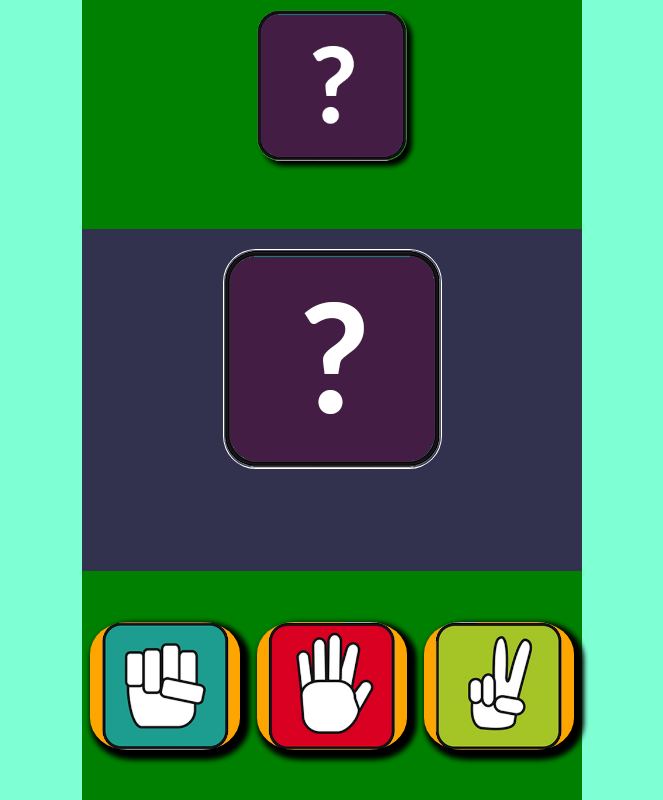
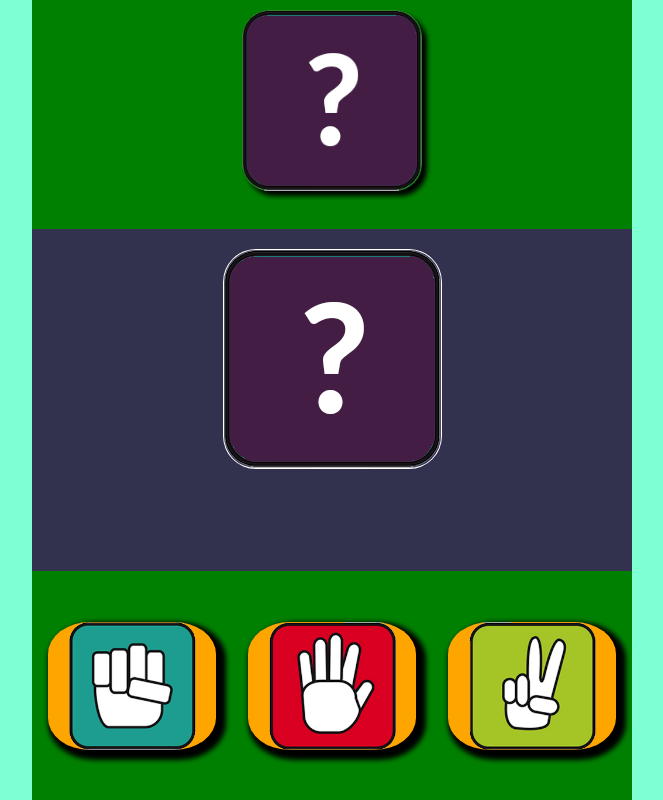
Before and after one commit to GastonVaras/piedra-papel-tijera, a plain HTML site: page index.html in a window 1280 px wide. Shown: the whole page, without its empty margins (308-971 px from the left). Drawn offline with Linux system fonts and the light colour scheme.

Commit message:
leve correccion de estilo

```diff
--- a/sass/_piedra_papel_tijera.scss
+++ b/sass/_piedra_papel_tijera.scss
@@ -4,7 +4,7 @@ html {
 
 body {
     background-color: grey;
-    max-width: 500px;
+    max-width: 600px;
     min-height: 500px;
     margin: 0px auto;
 }
@@ -46,7 +46,7 @@ body {
     .PPT_jugador {
         background-color: green;
         width: 100vw;
-        max-width: 500px;
+        max-width: 600px;
         height: 100%;
         display: flex;
         flex-direction: row;
@@ -55,7 +55,7 @@ body {
 
         .opcion {
             border: none;
-            width: 30%;
+            width: 28%;
             height: 128px;
             margin: 0px auto;
             border-radius: 25%;
```
Also changed, not shown: style/sass.css.
